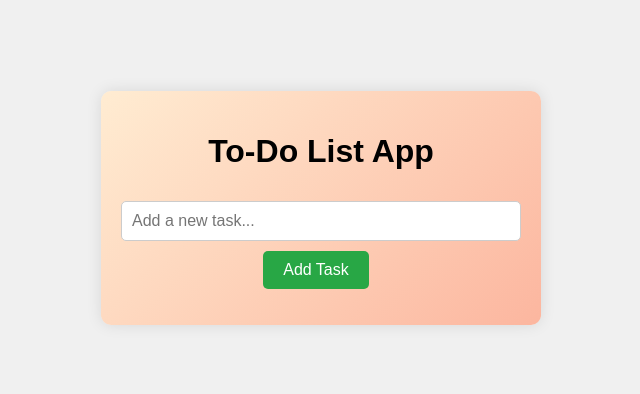
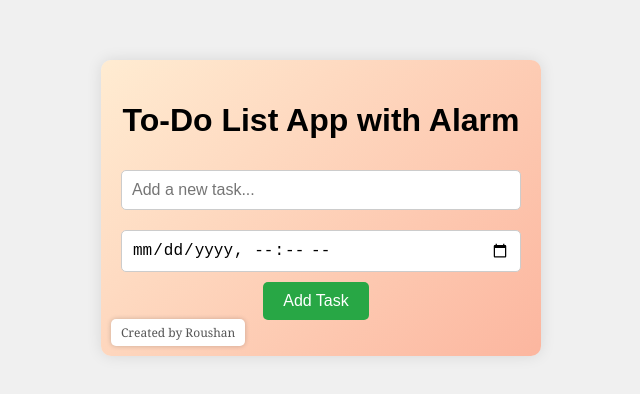
Before and after one commit to ROUSHANakh/TO-DO-LIST, a plain HTML site: page index.html in a window 1280 px wide. Shown: the part 192-586 px from the top of the page, without its empty margins (319-959 px from the left). Drawn offline with Linux system fonts and the light colour scheme.

Commit message:
Add files via upload

```diff
--- a/index.html
+++ b/index.html
@@ -3,15 +3,18 @@
 <head>
     <meta charset="UTF-8">
     <meta name="viewport" content="width=device-width, initial-scale=1.0">
-    <title>To-Do List App</title>
+    <title>To-Do List App with Alarm</title>
     <link rel="stylesheet" href="TO DO LIST.css">
 </head>
 <body>
     <div class="container">
-        <h1>To-Do List App</h1>
+        <h1>To-Do List App with Alarm</h1>
         <input type="text" id="new-task" placeholder="Add a new task...">
+        <input type="datetime-local" id="reminder-time">
         <button id="add-task-button">Add Task</button>
-        <ul id="task-list"></ul>
+        <ol id="task-list"></ol>
+        <audio id="alarm-sound" src="alarm.mp3" preload="auto"></audio>
+        <footer>Created by Roushan</footer>
     </div>
     <script src="TO DO LIST.js"></script>
 </body>
```
